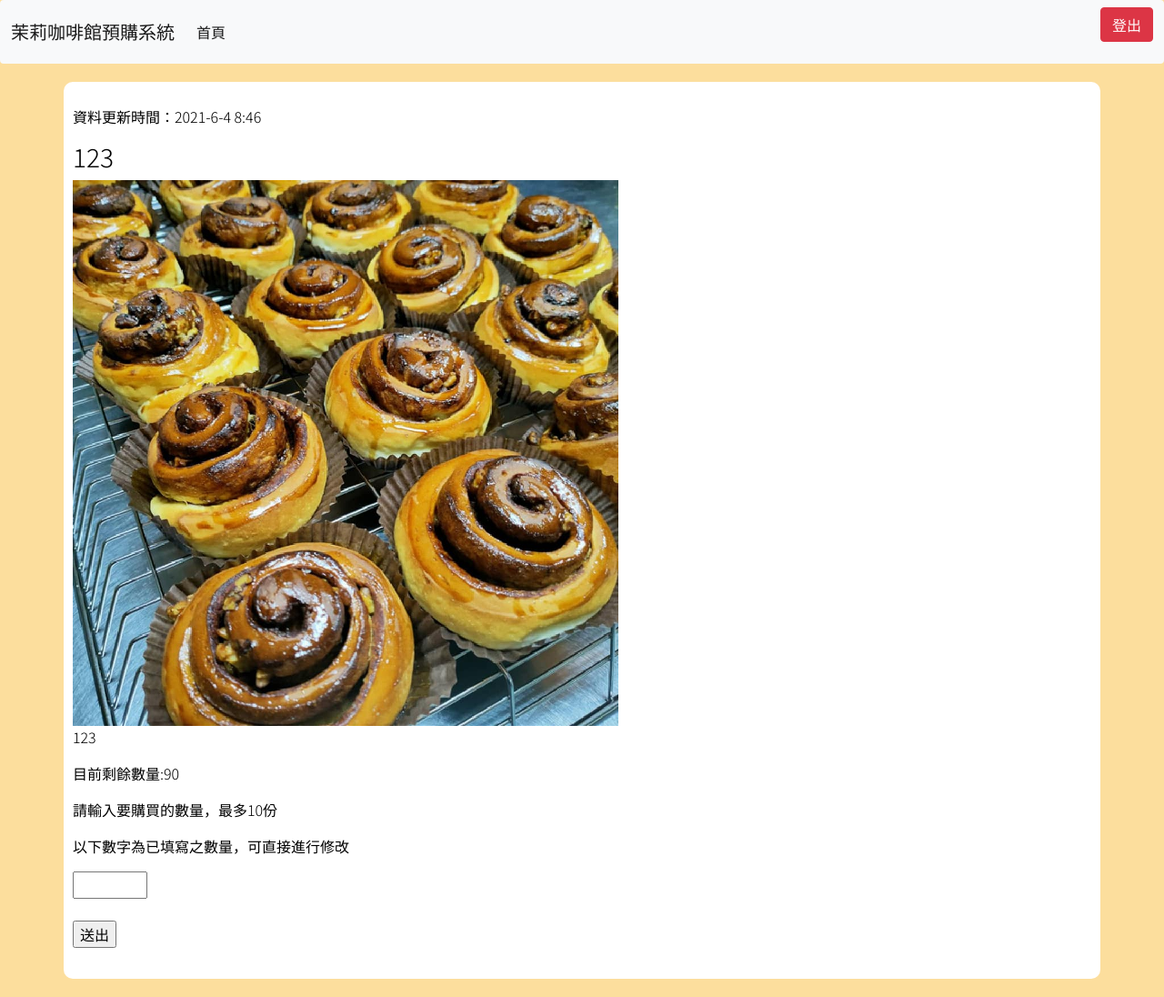
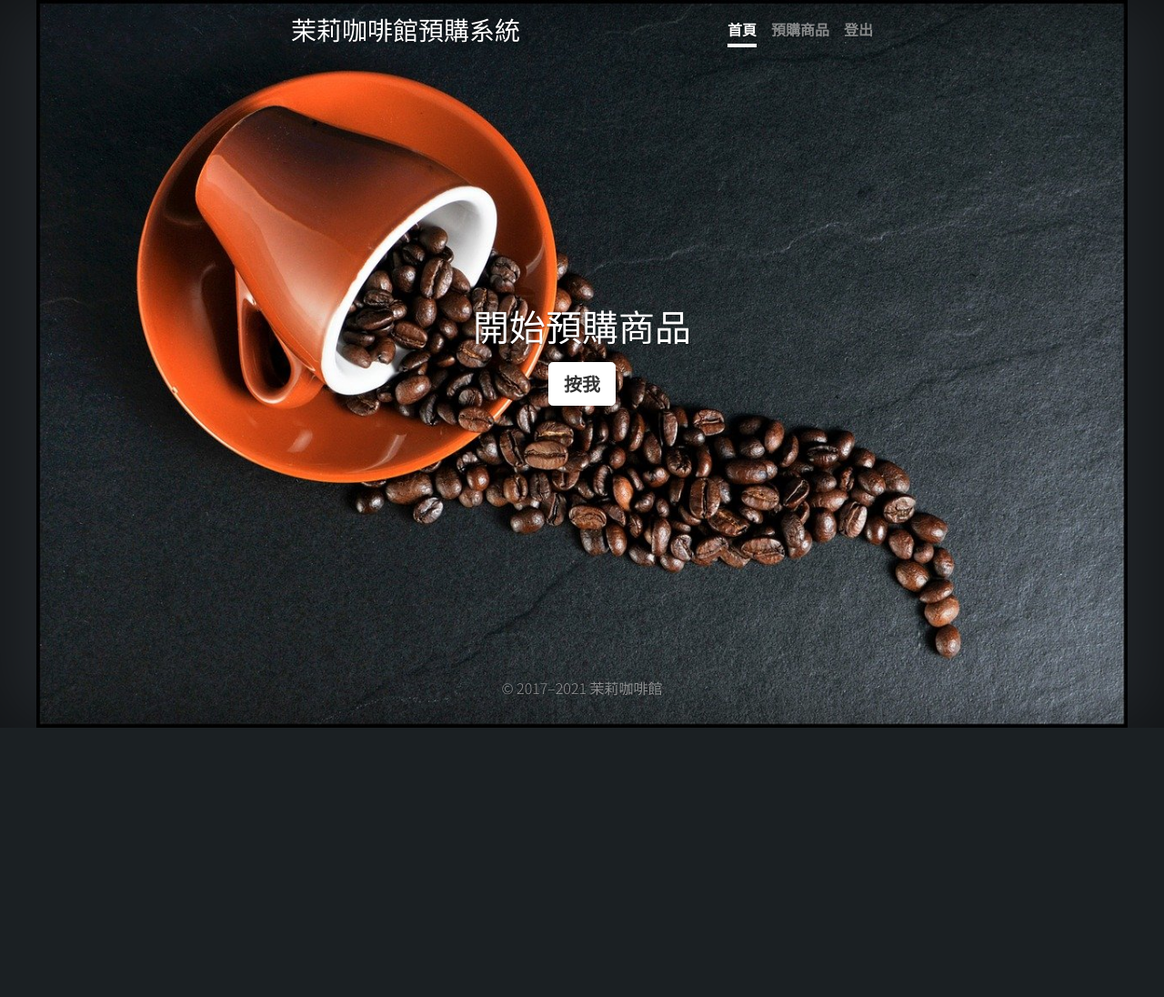
Before and after one commit to wei-coding/Molly-Cafe-Purchase-Form, a Flask app: template templates/index.html in a window 1280 px wide. Shown: the whole page at 91% size. After the commit the page ends 800 px from the top, so only its background shows below. Run offline with Flask 2, Linux system fonts and the light colour scheme; the template is opened without the code that fills it, so the values that code supplies are empty.

Commit message:
前端更新

```diff
--- a/app.py
+++ b/app.py
@@ -5,13 +5,17 @@
 
 app = Flask(__name__)
 
-@app.route('/', methods=['GET', 'POST'])
+@app.route('/')
 def index():
+    return render_template('index.html')
+
+@app.route('/form', methods=['GET', 'POST'])
+def form():
     user_hash = request.cookies.get('user')
     if request.method == 'GET':
         if user_hash is not None:
             name = search_name(user_hash)
-            return render_template('index.html', welcome=name+'先生/小姐，您好！')
+            return render_template('form.html', welcome=name+'先生/小姐，您好！')
         else:
             return redirect('/login')
     else:
@@ -36,7 +40,7 @@
                         'num-items': purchased,
                     }
                 )
-        return redirect('/?send=1')
+        return redirect('/form?send=1')
 
 @app.route('/login')
 def login():
--- a/lib/db.json
+++ b/lib/db.json
@@ -1 +1 @@
-{"954279e5654e829bd8f5b38e04cab54e7654a62b1dd2fc591d905d80448e3b8d": {"type": "admin", "name": "cynthia", "pwd": "7427f6f760da8813ea11ae9758b6efc7534ca7c78992900f92251de4fe379406"}, "455b6274c8ec705e18008f7797932003465a0542dfd25ad9cf150c1dd98160fc": {"type": "customer", "name": "\u6e38\u5ead\u744b", "telephone": "0908850936", "purchase_record": [10]}, "042c9a86fb20de424ef27f218df4266fc9c4b589a027c147d6af1765d01b45a9": {"type": "customer", "name": "\u81ed\u9b77\u9b5a", "telephone": "0900000000", "purchase_record": [10]}}
+{"954279e5654e829bd8f5b38e04cab54e7654a62b1dd2fc591d905d80448e3b8d": {"type": "admin", "name": "cynthia", "pwd": "7427f6f760da8813ea11ae9758b6efc7534ca7c78992900f92251de4fe379406"}, "455b6274c8ec705e18008f7797932003465a0542dfd25ad9cf150c1dd98160fc": {"type": "customer", "name": "\u6e38\u5ead\u744b", "telephone": "0908850936", "purchase_record": []}, "042c9a86fb20de424ef27f218df4266fc9c4b589a027c147d6af1765d01b45a9": {"type": "customer", "name": "\u81ed\u9b77\u9b5a", "telephone": "0900000000", "purchase_record": []}}
--- a/lib/goods.json
+++ b/lib/goods.json
@@ -1 +1 @@
-[{"items": 0, "name": "123", "img": "img-1.jpg", "description": "123", "limit": 100, "left": 90, "expires": "2021-07-10"}]
+[{"items": 0, "name": "\u7d05\u8c46\u9eb5\u5305", "img": "img-1.jpg", "description": "\u9999\u5674\u5674\u8edfQQ\u7684\u7d05\u8c46\u9eb5\u5305\u51fa\u7210\u56c9\uff01\r\n\u73fe\u5728\u4e00\u500b\u53ea\u898135\u5143\uff0c\u9650\u91cf100\u500b\uff0c\u8981\u8cb7\u8981\u5feb\uff01", "limit": 100, "left": 100, "expires": ""}]
--- a/statics/css/floating.css
+++ b/statics/css/floating.css
@@ -6,4 +6,10 @@
     border-radius: 10px;
     padding: 10px;
     color: black;
+    margin: 15px auto;
+    text-shadow: 0px;
+    opacity: 0.8;
 }
+.center {
+    margin: auto;
+}
--- a/templates/admin.html
+++ b/templates/admin.html
@@ -37,11 +37,11 @@
 
             <div class="form-floating">
               <input type="text" class="form-control" id="floatingInput" placeholder="Username" name="name">
-              <label for="floatingInput">帳號</label>
+              <label for="floatingInput">帳號:</label>
             </div>
             <div class="form-floating">
               <input type="password" class="form-control" id="floatingPassword" placeholder="Password" name="password">
-              <label for="floatingPassword">密碼</label>
+              <label for="floatingPassword">密碼:</label>
             </div>
             <div class="form-floating">
                 <p id="status"></p>
--- a/templates/index.html
+++ b/templates/index.html
@@ -1,10 +1,10 @@
 <!DOCTYPE html>
-<html lang="en">
+<html lang="zh-tw" class="h-100">
 
 <head>
     <meta charset="utf-8">
     <meta name="viewport" content="width=device-width, initial-scale=1">
-    <title>表單</title>
+    <title>首頁</title>
     <link href="https://cdn.jsdelivr.net/npm/bootstrap@5.0.2/dist/css/bootstrap.min.css" rel="stylesheet"
         integrity="sha384-EVSTQN3/azprG1Anm3QDgpJLIm9Nao0Yz1ztcQTwFspd3yD65VohhpuuCOmLASjC" crossorigin="anonymous">
     <link rel="preconnect" href="https://fonts.googleapis.com">
@@ -25,110 +25,35 @@
             }
         }
     </style>
-    <link href="/statics/css/navbar.css" rel="stylesheet">
+    <link href="/statics/css/cover.css" rel="stylesheet">
     <link href="/statics/css/floating.css" rel="stylesheet">
 
 </head>
+<body class="d-flex h-100 text-center text-white bg-dark console">
 
-<body>
-    <nav class="navbar navbar-expand-lg navbar-light bg-light rounded" aria-label="Eleventh navbar example">
-        <div class="container-fluid">
-            <a class="navbar-brand" href="/">茉莉咖啡館預購系統</a>
-            <button class="navbar-toggler" type="button" data-bs-toggle="collapse" data-bs-target="#navbarsExample09"
-                aria-controls="navbarsExample09" aria-expanded="false" aria-label="Toggle navigation">
-                <span class="navbar-toggler-icon"></span>
-            </button>
+    <div class="cover-container d-flex w-100 h-100 p-3 mx-auto flex-column">
+        <header class="mb-auto">
+            <div>
+                <h3 class="float-md-start mb-0">茉莉咖啡館預購系統</h3>
+                <nav class="nav nav-masthead justify-content-center float-md-end">
+                    <a class="nav-link active" aria-current="page" href="#">首頁</a>
+                    <a class="nav-link" href="/form">預購商品</a>
+                    <a class="nav-link" href="/logout">登出</a>
+                </nav>
+            </div>
+        </header>
 
-            <div class="collapse navbar-collapse" id="navbarsExample09">
-                <ul class="navbar-nav me-auto mb-2 mb-lg-0">
-                    <li class="nav-item">
-                        <a class="nav-link active" aria-current="page" href="/">首頁</a>
-                    </li>
-                </ul>
-                <p>
-                    <button type="button" class="btn btn-danger" id="logout">登出</button>
-                </p>
-            </div>
-        </div>
-    </nav>
-    <div class="container floating">
-        <p>{{ welcome }}</p>
-        <form action="/" method="post" enctype="multipart/form-data" id="myForm">
-            <p id="date"></p>
-            <p id="expire"></p>
-        </form><br>
+        <main class="px-3">
+            <h1>開始預購商品</h1>
+            <p class="lead"></p>
+            <p class="lead">
+                <a href="/form" class="btn btn-lg btn-secondary fw-bold border-white bg-white">按我</a>
+            </p>
+        </main>
+
+        <footer class="mt-auto text-white-50">
+            <p>&copy; 2017–2021 茉莉咖啡館</p>
+        </footer>
     </div>
-    <div class="position-fixed bottom-0 end-0 p-3" style="z-index: 11">
-        <div id="liveToast" class="toast hide" role="alert" aria-live="assertive" aria-atomic="true">
-          <div class="toast-header">
-            <img src="/statics/images/logo.png" class="rounded me-2" alt="..." width="30vw">
-            <strong class="me-auto">收到您的訂單囉！</strong>
-            <small>幾秒鐘前</small>
-            <button type="button" class="btn-close" data-bs-dismiss="toast" aria-label="Close"></button>
-          </div>
-          <div class="toast-body">
-            我們已收到您的訂單，謝謝您的購買及支持！
-          </div>
-        </div>
-      </div>
-    <script src="https://cdn.jsdelivr.net/npm/bootstrap@5.0.2/dist/js/bootstrap.bundle.min.js"
-        integrity="sha384-MrcW6ZMFYlzcLA8Nl+NtUVF0sA7MsXsP1UyJoMp4YLEuNSfAP+JcXn/tWtIaxVXM"
-        crossorigin="anonymous"></script>
-    <script>
-        var urlstring = location.href;
-        var url = new URL(urlstring);
-        var arg = url.searchParams.get('send');
-        console.log(arg);
-        if(arg) {
-            var myToastEl = document.getElementById('liveToast');
-            var myToast = bootstrap.Toast.getOrCreateInstance(myToastEl);
-            myToast.show();
-        }
-        document.getElementById('logout').addEventListener('click', function () {
-            window.location.href = '/logout';
-        })
-
-        var form = document.getElementById('myForm');
-        fetch('/all_goods')
-            .then(function (response) {
-                return response.json();
-            })
-            .then(function (myjson) {
-                console.log(myjson);
-                for (var i = 0; i < myjson.length; i++) {
-                    form.innerHTML += generateItems(myjson[i]);
-                }
-                form.innerHTML += '<input type="hidden" name="n-items" value="' + myjson.length + '">';
-                form.innerHTML += '<input type="submit" value="送出">';
-                var now = new Date();
-                document.getElementById('date').innerHTML = '資料更新時間：' + now.getFullYear() + '-' + now.getMonth() + '-' + now.getDay() +
-                    ' ' + now.getHours() + ':' + now.getMinutes();
-                fetch('/customer_data')
-                    .then(function (response) {
-                        return response.json();
-                    })
-                    .then(function (myjson) {
-                        console.log(myjson);
-                        return myjson['purchase_record'];
-                    })
-                    .then(function (record) {
-                        for (var i = 0; i < record.length; i++) {
-                            document.getElementById('num-' + i).setAttribute('value', record[i])
-                        }
-                    })
-            })
-
-        function generateItems(good) {
-            return '' +
-                '<h3>' + good['name'] + '</h3>' +
-                '<img src="/statics/' + good['img'] + '" width=600vw style="max-width: 90%"><br>' +
-                '<p>' + good['description'] + '</p>' +
-                '<p>目前剩餘數量:' + good['left'] + '</p>' +
-                '<p>請輸入要購買的數量，最多' + Math.min(10, good['left']) + '份</p>' +
-                '<p>以下數字為已填寫之數量，可直接進行修改</p>'+
-                '<input type="number" min="0" max="' + Math.min(10, good['left']) + '" id="num-' + good['items'] + '" name="num-' + good['items'] + '"><br><br>'
-        }
-    </script>
 </body>
-
 </html>
```
Also changed, not shown: templates/console_edit.html (+11 -13 lines), templates/form.html (added, +145 -0 lines), statics/img-1.jpg.
